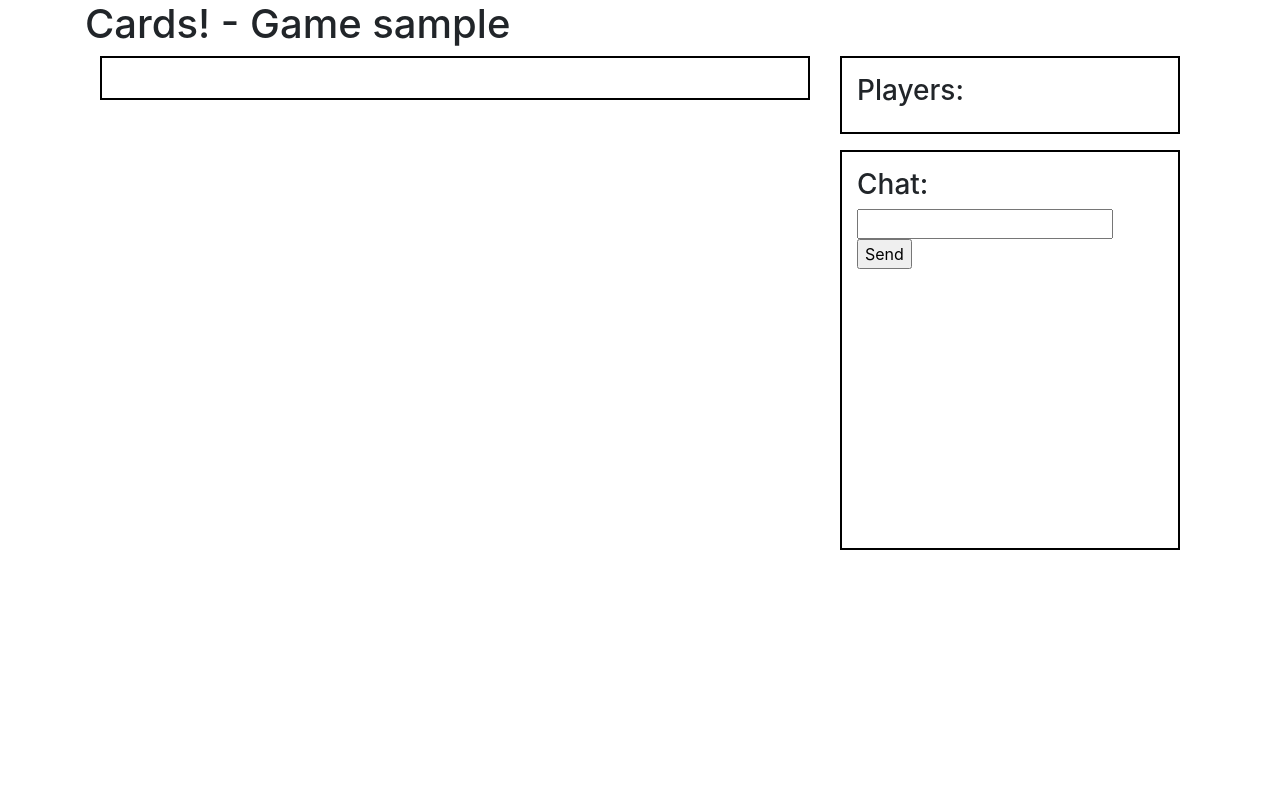
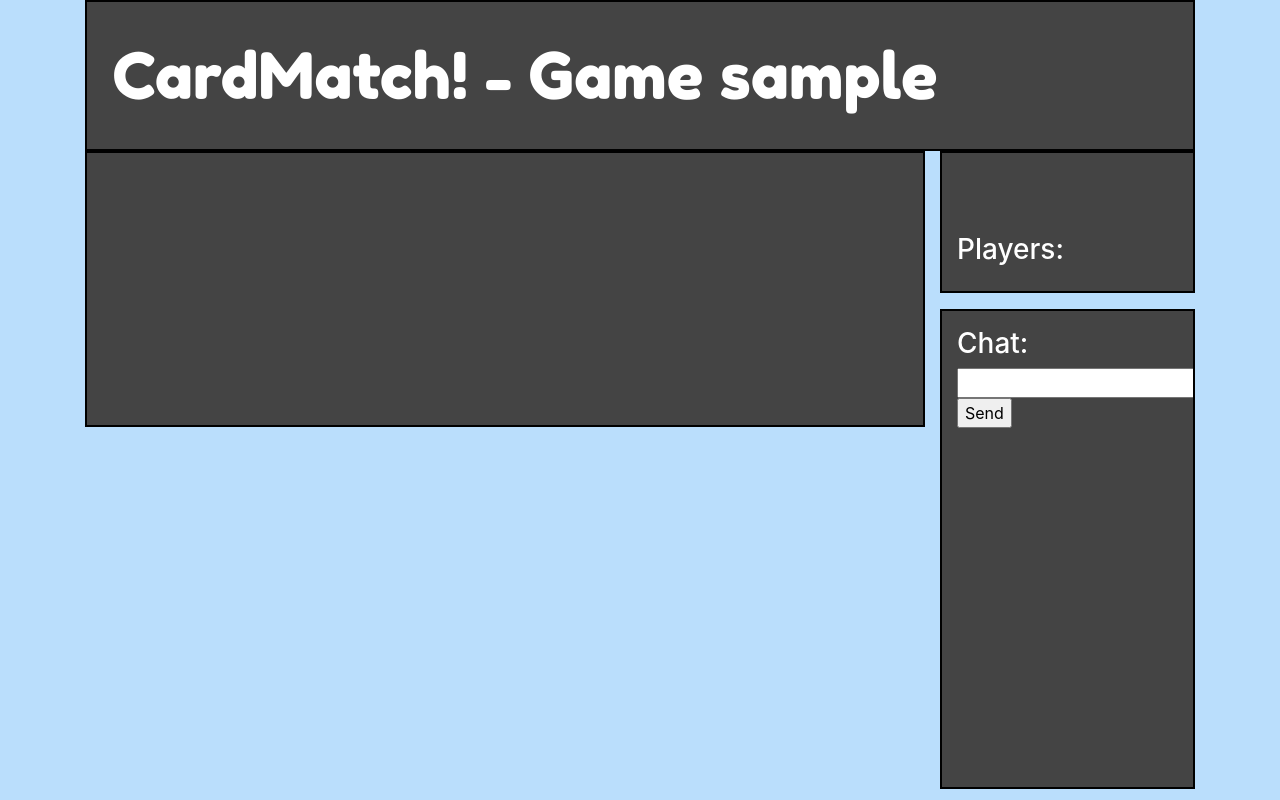
Before and after one commit to raymondberg/word_matching, a Flask app: template word_match/templates/play.html in a window 1280 px wide. Run offline with Flask 2, Linux system fonts and the light colour scheme; the visitor is signed in with stand-in values (Sample User, id 1); the template is opened without the code that fills it: most values are stand-ins (such as "Sample title", 1, 10 or a date in 2020); some libraries are stand-ins or nearby versions.

Commit message:
Add deck dealing and refactor

```diff
--- /dev/null
+++ b/word_match/static/css/app.css
@@ -0,0 +1,88 @@
+@font-face {
+  font-family: Fredoka;
+  src: url('/static/fonts/fredoka.ttf');
+}
+
+@font-face {
+  font-family: OpenSans;
+  src: url('/static/fonts/OpenSans-Regular.ttf');
+}
+
+/* https://coolors.co/9d44b5-b2b1cf-d7cdcc-badefc-ffffff */
+
+body {
+  background-color: #BADEFC;
+}
+
+.game-tile {
+   border: 2px solid black;
+   padding-bottom: 1em;
+   padding-top: 1em;
+   background-color: #444;
+   color: white;
+}
+
+#chat-tile {
+   height: 30em;
+   overflow:auto;
+   margin-top: 1em;
+   padding-top: 1em;
+   padding-bottom: 1em;
+   border: 2px solid black
+}
+
+#game-state {
+  height: 2em;
+  font-family: Fredoka;
+  font-size: 2em;
+}
+
+#game-area {
+  height: 15em;
+  padding: 1em 0em 1em 1em;
+}
+
+#my-deck {
+  margin-left: 2em;
+}
+
+.player-card {
+  padding: 1em .5em .5em 1em;
+}
+
+.player-card.up {
+  border-radius: 1em;
+  background-color: #D7CDCC;
+  border:.5em solid #9D44B5;
+  color: black;
+  font-family: OpenSans;
+  font-size: 1.2em;
+  height: 8em;
+  margin: 1em .5em .5em -2em;
+  width: 15em;
+  overflow: auto;
+}
+
+.player-card.down {
+  border-radius: .6em;
+  color: white;
+  text-align: center;
+  background-color: #9D44B5;
+  border:.3em solid #D7CDCC;
+  font-family: Fredoka;
+  font-size: 2em;
+  height: 4.8em;
+  margin: .6em .3em .3em -1.2em;
+  padding-top: 1.5em;
+  width: 9em;
+}
+
+.player-card.selected {
+  margin-top: .5em;
+}
+
+#title {
+  font-family: Fredoka;
+  font-size: 4em;
+  padding: .4em;
+}
--- /dev/null
+++ b/word_match/static/js/play.js
@@ -0,0 +1,97 @@
+var playerState = "down";
+var socket = io();
+
+// Util Functions
+
+function getTime() {
+  var dt = new Date();
+  return dt.toLocaleTimeString();
+}
+
+function sendChat() {
+  socket.emit('send_chat', {room_id: gameId, message: $('#chat-input').val()})
+  $('#chat-input').val("")
+}
+
+
+function deckUp() {
+  socket.emit('deck_up', {room_id: gameId})
+  playerActive = true;
+}
+
+function deckDown() {
+  socket.emit('deck_down', {room_id: gameId})
+  playerActive = false;
+}
+
+$(document).on('keypress',function(e) {
+  if(e.which == 13) {
+    sendChat()
+  }
+});
+
+// SocketIO Interactions
+
+socket.on('connect', function() {
+  socket.emit('join', {room_id: gameId});
+});
+
+socket.on('chat', function(data) {
+  $("<div>" + getTime() + ": " + data + "</div>").appendTo("#chat-box");
+  console.log($("#chat-box").children().length);
+  if ($("#chat-box").children().length > 10) {
+    $("#chat-box").children()[0].remove();
+  }
+});
+
+socket.on('send_deck', function(data) {
+  $("#my-deck").empty();
+  data.forEach(function (card) {
+    var cardElement = $("<div>", {class: 'player-card'});
+    if (playerActive) {
+      cardElement.text(card);
+      cardElement.addClass('up');
+    } else {
+      cardElement.text("CardMatch!");
+      cardElement.addClass('down');
+    }
+    cardElement.appendTo("#my-deck");
+  });
+});
+
+socket.on('game_state', function(data) {
+  $("#roster").empty();
+  data.users.forEach(function (username) {
+    var userEntry = $("<div>", {class: "row"});
+    var userSummary = $("<div>", {class: "col-md-6"});
+    var userAction = $("<div>", {class: "col-md-6"});
+
+    if(username == myUsername) {
+      var button = $("<input/>", {type: "button"});
+      if(data.players.includes(username)) {
+          playerActive = true;
+          button.val("Sit out");
+          button.click(deckDown)
+      } else {
+          playerActive = false;
+          button.val("Deal me in");
+          button.click(deckUp)
+      }
+      button.appendTo(userAction);
+    } else {
+      if(data.players.includes(username)) {
+        userAction.text("Playing");
+      } else {
+        userAction.text("Watching");
+      }
+    }
+
+    userSummary.text(username)
+    userSummary.appendTo(userEntry);
+    userAction.appendTo(userEntry);
+    userEntry.appendTo("#roster");
+  });
+
+  $("#game-state").text("Not Started");
+  $("#game-help").text("Waiting for players");
+});
--- a/word_match/templates/base.html
+++ b/word_match/templates/base.html
@@ -7,12 +7,13 @@
 
     <!-- Bootstrap CSS -->
     <link rel="stylesheet" href="https://stackpath.bootstrapcdn.com/bootstrap/4.4.1/css/bootstrap.min.css" integrity="sha384-Vkoo8x4CGsO3+Hhxv8T/Q5PaXtkKtu6ug5TOeNV6gBiFeWPGFN9MuhOf23Q9Ifjh" crossorigin="anonymous">
+    <link rel="stylesheet" href="{{ url_for('static', filename='css/app.css') }}">
 
     <title>{% block page_title %}{% endblock %}</title>
   </head>
   <body>
     <div class="container">
-      <h1>{% block title %}{% endblock %}</h1>
+      <div id="title" class="game-tile">{% block title %}{% endblock %}</div>
 
       {% block content %}{% endblock %}
     </div>
--- a/word_match/templates/play.html
+++ b/word_match/templates/play.html
@@ -1,22 +1,23 @@
 {% extends 'base.html' %}
-{% block title %}Cards! - Game {{ game.slug }}{% endblock %}
+{% block title %}CardMatch! - Game {{ game.slug }}{% endblock %}
 
 {% block content %}
-
-<div class="container">
   <div class="row">
-    <div class="col-md-8">
-      <div class="container" style="padding-top: 1em; padding-bottom: 1em; border: 2px solid black">
-        <h3 id="game-state"></h3>
+    <div class="col-md-9" style="padding-right: 0">
+      <div class="container game-tile">
+        <div id="game-area"></div>
+        <div id="my-deck" class="row"></div>
       </div>
     </div>
-    <div class="col-md-4">
-      <div class="container" style="padding-top: 1em; padding-bottom: 1em; border: 2px solid black">
+    <div class="col-md-3">
+      <div class="container game-tile">
+        <div id="game-state"></div>
+        <div id="game-help"></div>
         <h3> Players: </h3>
         <div id="roster">
         </div>
       </div>
-      <div class="container" style="height: 25em; overflow:auto; margin-top: 1em; padding-top: 1em; padding-bottom: 1em; border: 2px solid black">
+      <div class="container game-tile" id="chat-tile">
         <h3> Chat: </h3>
         <div id="chat-box">
         </div>
@@ -27,82 +28,13 @@
       </div>
     </div>
   </div>
-</div>
 {% endblock %}
 
 {% block custom_js %}
-  <script src="//cdnjs.cloudflare.com/ajax/libs/socket.io/2.2.0/socket.io.js" integrity="sha256-yr4fRk/GU1ehYJPAs8P4JlTgu0Hdsp4ZKrx8bDEDC3I=" crossorigin="anonymous"></script>
-  <script type="text/javascript" charset="utf-8">
-    function getTime() {
-      var dt = new Date();
-      return dt.toLocaleTimeString();
-    }
-    var gameId = "{{ game.slug }}";
-    var myUsername = "{{ session['username'] }}";
-    var socket = io();
-    socket.on('connect', function() {
-      socket.emit('join', {room_id: gameId});
-    });
-
-    function sendChat() {
-      socket.emit('send_chat', {room_id: gameId, message: $('#chat-input').val()})
-      $('#chat-input').val("")
-    }
-
-    function deckUp() {
-      socket.emit('deck_up', {room_id: gameId})
-    }
-
-    function deckDown() {
-      socket.emit('deck_down', {room_id: gameId})
-    }
-
-    $(document).on('keypress',function(e) {
-      if(e.which == 13) {
-        sendChat()
-      }
-    });
-    socket.on('chat', function(data) {
-      $("<div>" + getTime() + ": " + data + "</div>").appendTo("#chat-box");
-      console.log($("#chat-box").children().length);
-      if ($("#chat-box").children().length > 10) {
-        $("#chat-box").children()[0].remove();
-      }
-    });
-
-    socket.on('game_state', function(data) {
-      $("#roster").empty();
-      data.users.forEach(function (username) {
-        var userEntry = $("<div>", {class: "row"});
-        var userSummary = $("<div>", {class: "col-md-6"});
-        var userAction = $("<div>", {class: "col-md-6"});
-
-        if(username == myUsername) {
-          var button = $("<input/>", {type: "button"});
-          if(data.players.includes(username)) {
-              button.val("Sit out");
-              button.click(deckDown)
-          } else {
-              button.val("Deal me in");
-              button.click(deckUp)
-          }
-          button.appendTo(userAction);
-        } else {
-          if(data.players.includes(username)) {
-            userAction.text("Playing");
-          } else {
-            userAction.text("Watching");
-          }
-        }
-
-        userSummary.text(username)
-        userSummary.appendTo(userEntry);
-        userAction.appendTo(userEntry);
-        userEntry.appendTo("#roster");
-      });
-
-      var state_text = "Not Started - Waiting for more players to deal in";
-      $("#game-state").html(state_text);
-    });
-  </script>
+<script src="//cdnjs.cloudflare.com/ajax/libs/socket.io/2.2.0/socket.io.js" integrity="sha256-yr4fRk/GU1ehYJPAs8P4JlTgu0Hdsp4ZKrx8bDEDC3I=" crossorigin="anonymous"></script>
+<script>
+  var gameId = "{{ game.slug }}";
+  var myUsername = "{{ session['username'] }}";
+</script>
+<script src="{{ url_for('static', filename='js/play.js') }}"></script>
 {% endblock custom_js %}
```
Also changed, not shown: word_match/models.py (+38 -8 lines), word_match/views_socketio.py (+6 -2 lines), word_match/static/fonts/OpenSans-Regular.ttf (added), word_match/static/fonts/fredoka.ttf (added).
